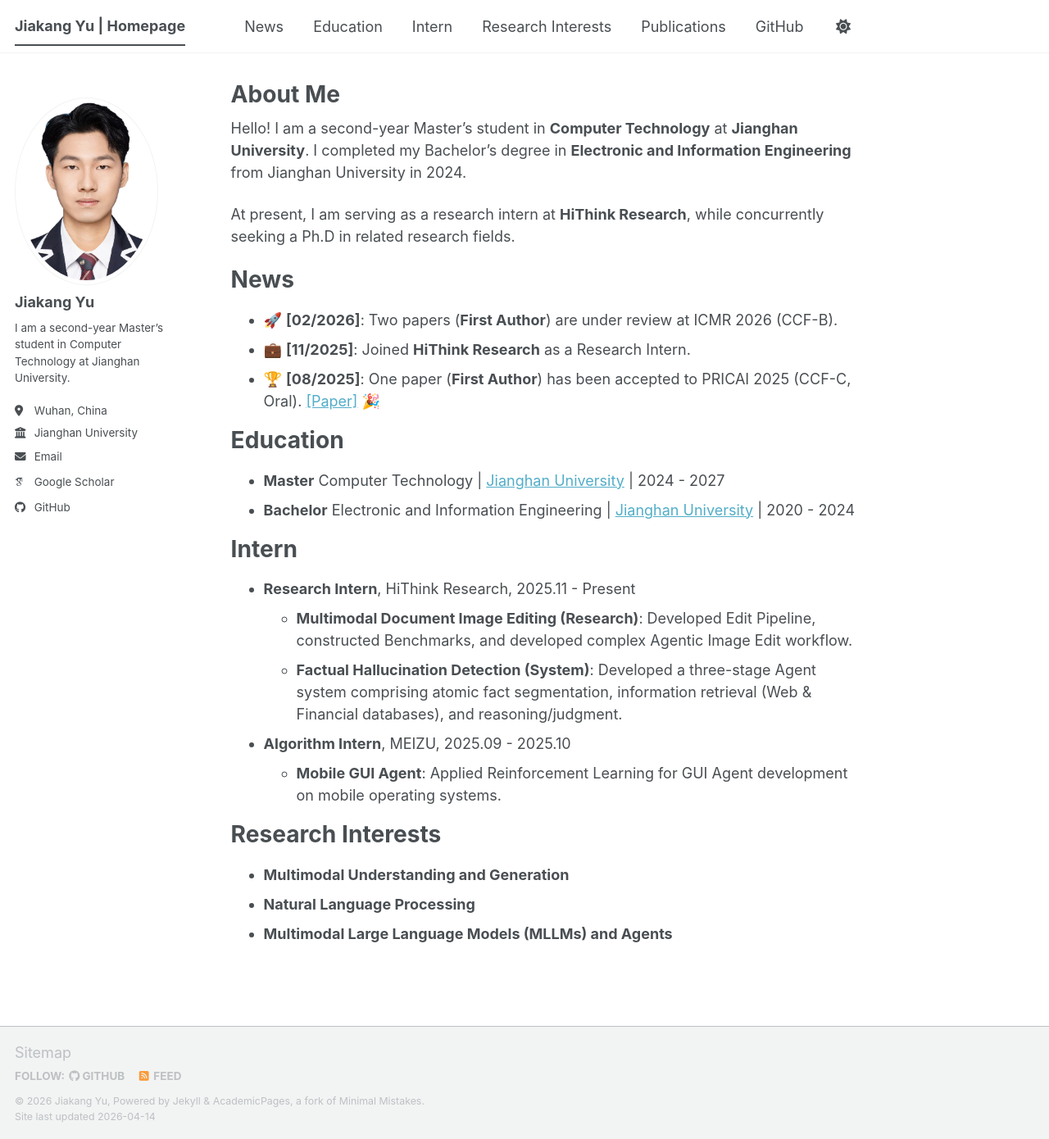
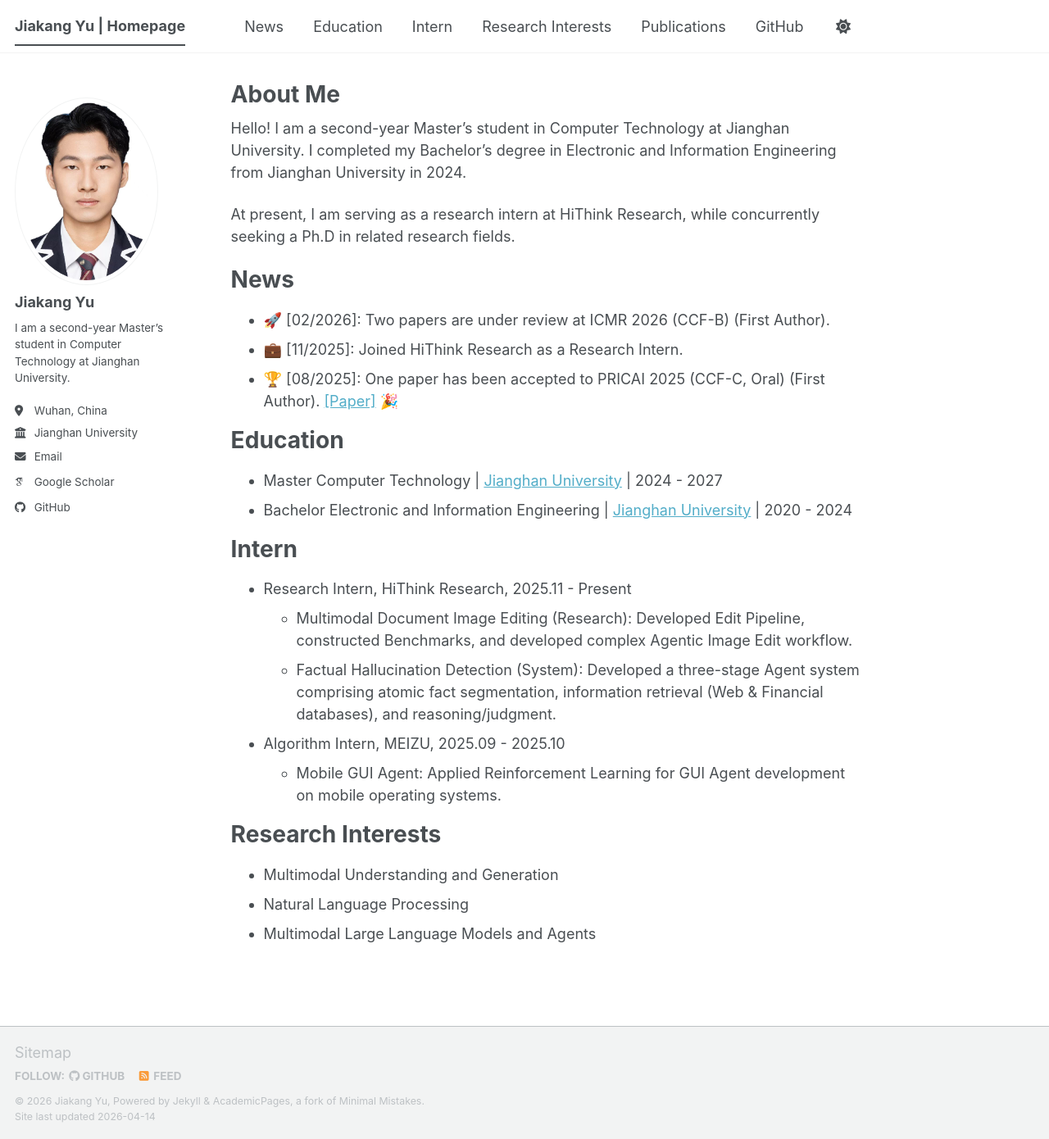
Before and after one commit to kaka-yjk/kaka-yjk.github.io, a Jekyll site: the page built from _pages/about.md, in a window 1280 px wide and 1390 px high. Shown: the whole window at 82% size. Built offline with Jekyll 4.4.1, drawn with Linux system fonts in a browser that asks for light colours; some web fonts are replaced; a script bundle is joined from its source files by our own code; library files that are not in the unit come from our copies.

Commit message:
Refine homepage: move First Author to end, remove (MLLMs), and remove bold formatting

```diff
--- a/_pages/about.md
+++ b/_pages/about.md
@@ -8,29 +8,29 @@ redirect_from:
   - /about.html
 ---
 
-Hello! I am a second-year Master's student in **Computer Technology** at **Jianghan University**. I completed my Bachelor's degree in **Electronic and Information Engineering** from Jianghan University in 2024.
+Hello! I am a second-year Master's student in Computer Technology at Jianghan University. I completed my Bachelor's degree in Electronic and Information Engineering from Jianghan University in 2024.
 
-At present, I am serving as a research intern at **HiThink Research**, while concurrently seeking a Ph.D in related research fields.
+At present, I am serving as a research intern at HiThink Research, while concurrently seeking a Ph.D in related research fields.
 
 <h1 id="news">News</h1>
-* 🚀 **[02/2026]**: Two papers (**First Author**) are under review at ICMR 2026 (CCF-B).
-* 💼 **[11/2025]**: Joined **HiThink Research** as a Research Intern.
-* 🏆 **[08/2025]**: One paper (**First Author**) has been accepted to PRICAI 2025 (CCF-C, Oral). [[Paper]](https://doi.org/10.1007/978-981-95-7081-2_34) 🎉
+* 🚀 [02/2026]: Two papers are under review at ICMR 2026 (CCF-B) (First Author).
+* 💼 [11/2025]: Joined HiThink Research as a Research Intern.
+* 🏆 [08/2025]: One paper has been accepted to PRICAI 2025 (CCF-C, Oral) (First Author). [[Paper]](https://doi.org/10.1007/978-981-95-7081-2_34) 🎉
 
 <h1 id="education">Education</h1>
-* **Master**
+* Master
   Computer Technology | [Jianghan University](https://www.jhun.edu.cn/) | 2024 - 2027
-* **Bachelor**
+* Bachelor
   Electronic and Information Engineering | [Jianghan University](https://www.jhun.edu.cn/) | 2020 - 2024
 
 <h1 id="intern">Intern</h1>
-* **Research Intern**, HiThink Research, 2025.11 - Present
-  * **Multimodal Document Image Editing (Research)**: Developed Edit Pipeline, constructed Benchmarks, and developed complex Agentic Image Edit workflow.
-  * **Factual Hallucination Detection (System)**: Developed a three-stage Agent system comprising atomic fact segmentation, information retrieval (Web & Financial databases), and reasoning/judgment.
-* **Algorithm Intern**, MEIZU, 2025.09 - 2025.10
-  * **Mobile GUI Agent**: Applied Reinforcement Learning for GUI Agent development on mobile operating systems.
+* Research Intern, HiThink Research, 2025.11 - Present
+  * Multimodal Document Image Editing (Research): Developed Edit Pipeline, constructed Benchmarks, and developed complex Agentic Image Edit workflow.
+  * Factual Hallucination Detection (System): Developed a three-stage Agent system comprising atomic fact segmentation, information retrieval (Web & Financial databases), and reasoning/judgment.
+* Algorithm Intern, MEIZU, 2025.09 - 2025.10
+  * Mobile GUI Agent: Applied Reinforcement Learning for GUI Agent development on mobile operating systems.
 
 <h1 id="research-interests">Research Interests</h1>
-* **Multimodal Understanding and Generation**
-* **Natural Language Processing**
-* **Multimodal Large Language Models (MLLMs) and Agents**
+* Multimodal Understanding and Generation
+* Natural Language Processing
+* Multimodal Large Language Models and Agents
```
